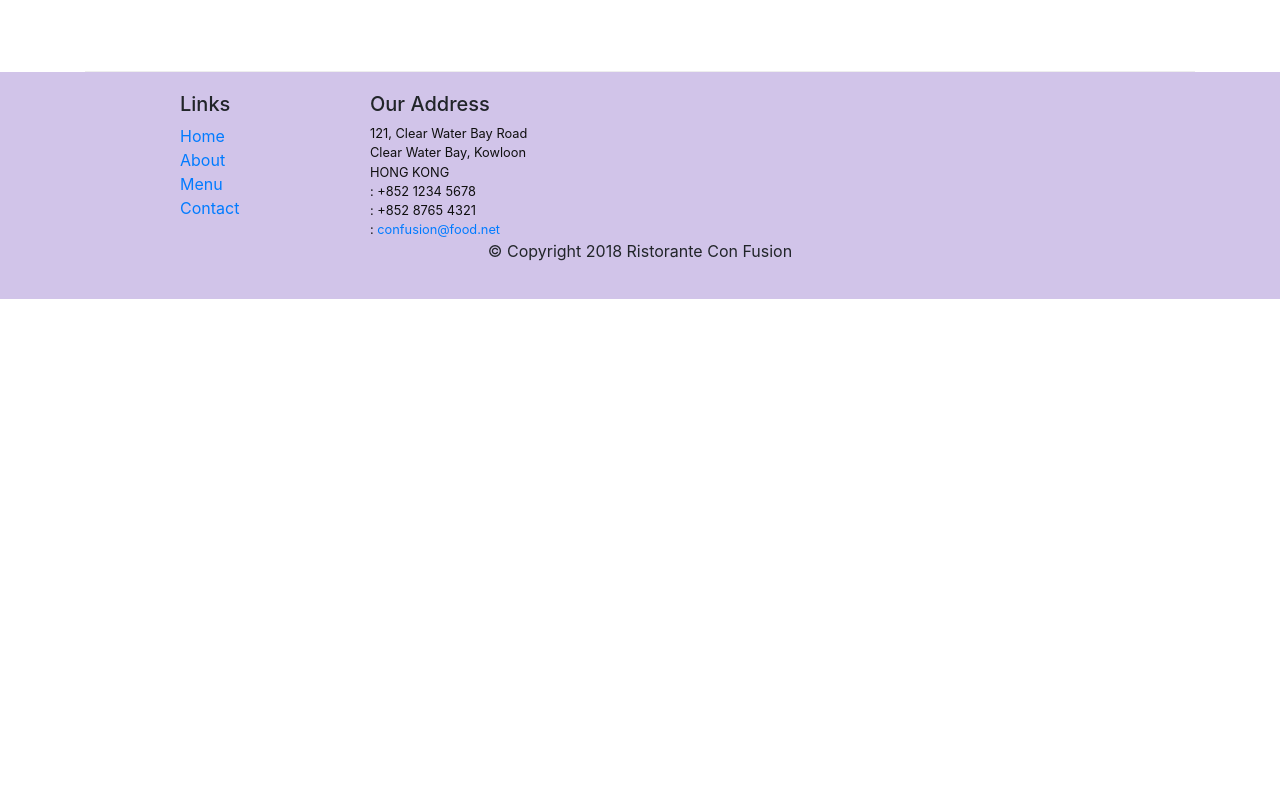
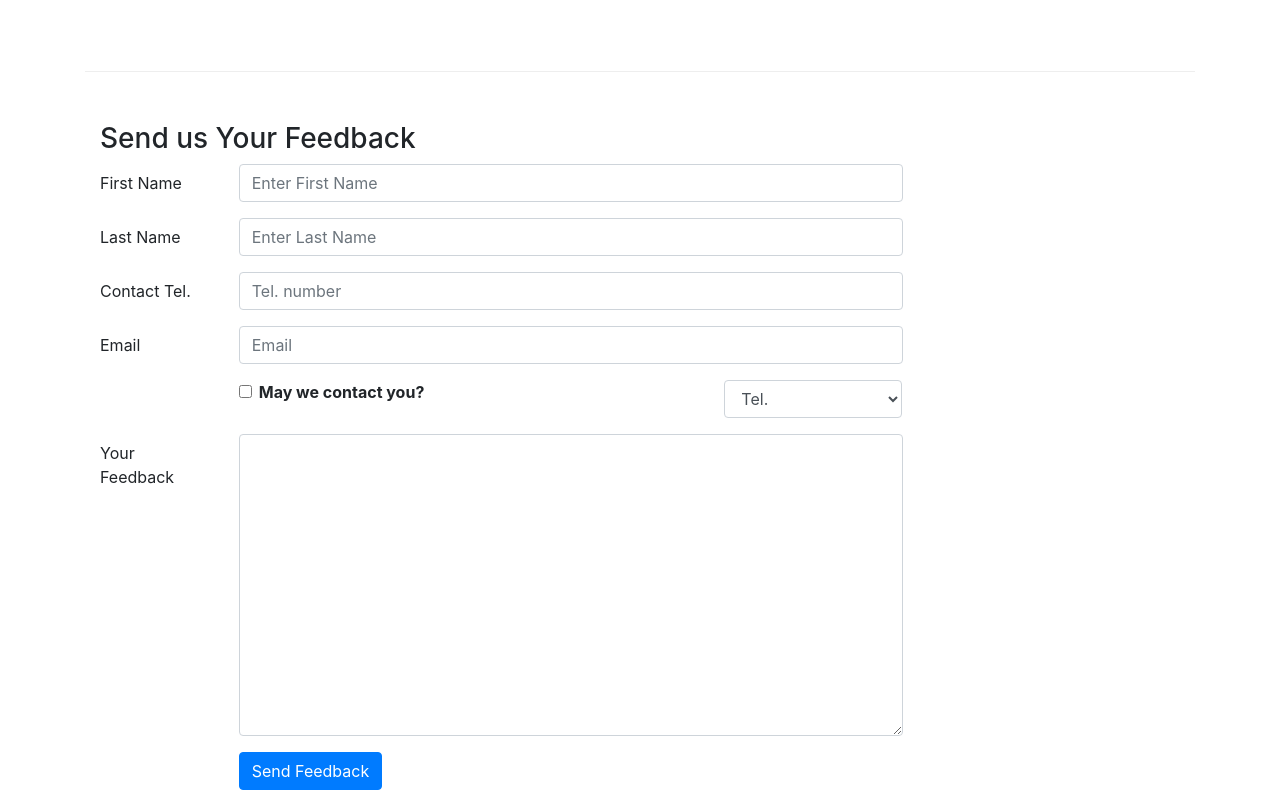
Before and after one commit to aznan-khan/restaurant, a React (Create React App) app: page /contactus in a window 1280 px wide. Shown: the part 800-1600 px from the top of the page. Before the commit the page ends 1099 px from the top, so only its background shows below. Built offline with nearby package versions, Linux system fonts and the light colour scheme; the HTML template or start-up script is replaced by a standard one.

Commit message:
Form Controller Part 1

```diff
--- a/src/components/ContactComponent.js
+++ b/src/components/ContactComponent.js
@@ -1,8 +1,38 @@
-import React from 'react';
-import {Breadcrumb, BreadcrumbItem} from 'reactstrap';
+import React, {Component} from 'react';
+import {Breadcrumb, BreadcrumbItem, Form, FormGroup, Label, Input, Col, Button} from 'reactstrap';
 import {Link} from 'react-router-dom';
 
-function Contact(props) {
+class Contact extends Component {
+    constructor(props) {
+        super(props);
+        this.state = {
+            firstname: '',
+            lastname:'',
+            telnum: '',
+            email: '',
+            agree: false,
+            contactType: 'Tel.',
+            message: ''
+        };
+        // this.handleInputChange = this.handleInputChange.bind(this);
+        // this.handleSubmit = this.handleSubmit.bind(this);
+
+    }
+    handleInputChange(event) {
+        const target = event.target;
+        const value = target.type === 'checkbox' ? target.checked: target.value;
+        const name = target.name;
+        this.setState({
+            [name]: value
+        })
+    }
+    handleSubmit(event) {
+        console.log('Current State is: ' + JSON.stringify(this.state));
+        alert('Current State is: ' + JSON.stringify(this.state));
+        event.preventDefault();
+    }
+
+    render() {
         return(
             <div className='container'>
                 <div className='row'>
@@ -41,8 +71,85 @@
                        </div>
                    </div>
                </div>
+               <div className='row row-content'>
+                   <div className='col-12'>
+                       <h3>Send us Your Feedback</h3>
+                   </div>
+                   <div className='col-12 col-md-9'>
+                       <Form onSubmit = {this.handleSubmit}>
+                           <FormGroup row>
+                               <Label htmlFor='firstname' md={2}>First Name</Label>
+                               <Col md={10}>
+                                    <Input id = 'firstname'  name = 'firstname' placeholder = 'Enter First Name'
+                                    value={this.firstname} onChange={this.handleInputChange}/>
+
+                               </Col>
+                           </FormGroup>
+                           <FormGroup row>
+                               <Label htmlFor='lastname' md={2}>Last Name</Label>
+                               <Col md={10}>
+                                    <Input id = 'lastname'  name = 'lastname' placeholder = 'Enter Last Name'
+                                    value={this.lastname} onChange={this.handleInputChange}/>
+                               </Col>
+                           </FormGroup>
+                           <FormGroup row>
+                            <Label htmlFor="telnum" md={2}>Contact Tel.</Label>
+                                <Col md={10}>
+                                    <Input type="tel" id="telnum" name="telnum"
+                                        placeholder="Tel. number"
+                                        value={this.state.telnum}
+                                        onChange={this.handleInputChange} />
+                                </Col>
+                            </FormGroup>
+                            <FormGroup row>
+                            <Label htmlFor="email" md={2}>Email</Label>
+                                <Col md={10}>
+                                    <Input type="email" id="email" name="email"
+                                        placeholder="Email"
+                                        value={this.state.email}
+                                        onChange={this.handleInputChange} />
+                                </Col>
+                            </FormGroup>
+                            <FormGroup row>
+                                <Col md={{size:6, offset:2}}>
+                                    <FormGroup check>
+                                        <Label check>
+                                            <Input type='checkbox' checked={this.state.agree} name='agree'
+                                            onChange={this.handleInputChange} /> {' '} <strong>May we contact you?</strong>
+                                        </Label>
+                                    </FormGroup>
+                                </Col>
+                                <Col md={{size:3, offset:1}}>
+                                    <Input type="select" name="contactType"
+                                            value={this.state.contactType}
+                                            onChange={this.handleInputChange}>
+                                        <option>Tel.</option>
+                                        <option>Email</option>
+                                    </Input>
+                                </Col>
+                            </FormGroup>
+                            <FormGroup row>
+                                <Label htmlFor="message" md={2}>Your Feedback</Label>
+                                <Col md={10}>
+                                    <Input type="textarea" id="message" name="message"
+                                        rows="12"
+                                        value={this.state.message}
+                                        onChange={this.handleInputChange}></Input>
+                                </Col>
+                            </FormGroup>
+                            <FormGroup row>
+                                <Col md={{size: 10, offset: 2}}>
+                                    <Button type="submit" color="primary">
+                                        Send Feedback
+                                    </Button>
+                                </Col>
+                            </FormGroup>
+                       </Form>
+                   </div>
+               </div>
             </div>
        );
     }
+}
 
 export default Contact;
```
Lines whose indentation alone changed are shown as unchanged.
